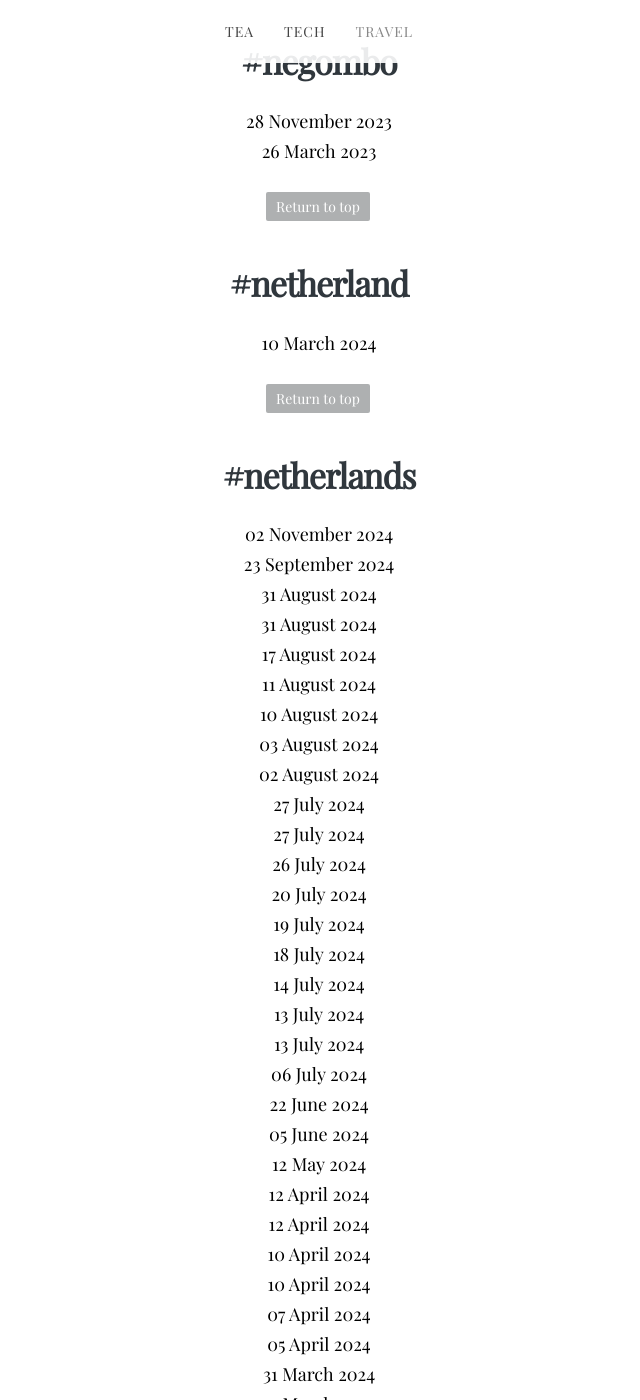
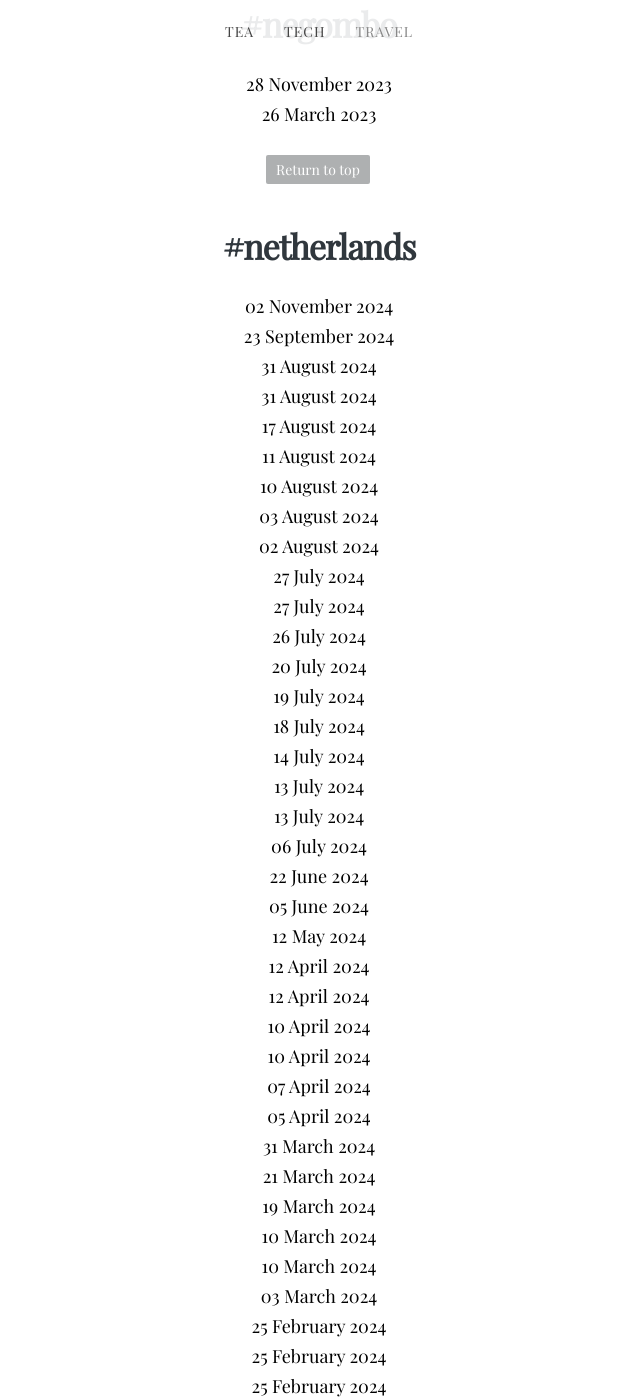
Before and after one commit to dedunu/travel, a Jekyll site: the page built from tags/index.html, in a window 1280 px wide and 1400 px high, scrolled down 68026 px. Shown: the whole window, without its empty margins (321-961 px from the left). Built offline with Jekyll 4.4.1, drawn with Linux system fonts in a browser that asks for light colours.

Commit message:
Update 2024-03-10-10-march-2024-1.md
Signed-off-by: Dedunu Dhananjaya <id@dedunu.info>

```diff
--- a/_posts/2024-03-10-10-march-2024-1.md
+++ b/_posts/2024-03-10-10-march-2024-1.md
@@ -5,7 +5,7 @@ date: '2024-03-10T00:00:00.001+00:00'
 author: Dedunu Dhananjaya
 tags:
 - rotterdam
-- netherland
+- netherlands
 modified_time: '2024-03-10T00:00:00.001+00:00'
 featured_image: 2024-03-10-10-march-2024-1.jpeg
 ---
```
